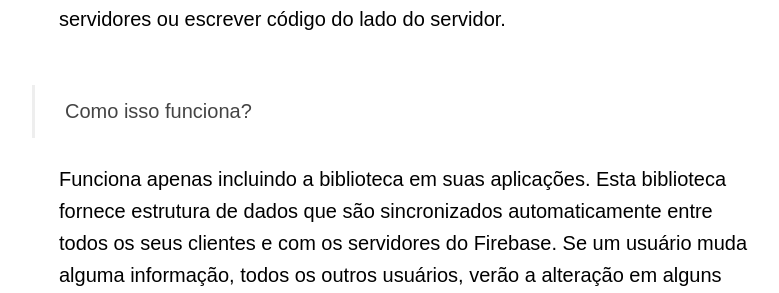
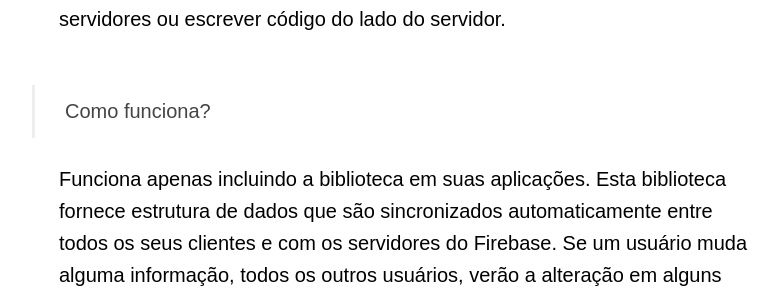
Before and after one commit to fabriciomrkonell/fabriciomrkonell, a Jekyll site: the page built from _posts/2014-02-07-angularjs-firebase.markdown, in a window 1280 px wide and 900 px high, scrolled down 463 px. Shown: the part 160-453 px from the top of the window, without its empty margins (231-1010 px from the left). Built offline with Jekyll 4.4.1, drawn with Linux system fonts in a browser that asks for light colours; some web fonts are replaced; Markdown is read by kramdown in place of the engine named in the settings; comment, search, counter and statistics services are not loaded.

Commit message:
Corrigindo Post

```diff
--- a/_posts/2014-02-07-angularjs-firebase.markdown
+++ b/_posts/2014-02-07-angularjs-firebase.markdown
@@ -8,7 +8,7 @@ categories: Blog
 <h3>O que é Firebase?</h3>
 Firebase é um banco de dados backend em tempo real, ideal para aplicações web. Ele permite criar aplicativos sem o incômodo de gerenciamento de servidores ou escrever código do lado do servidor.
 
-<h3>Como isso funciona?</h3>
+<h3>Como funciona?</h3>
 Funciona apenas incluindo a biblioteca em suas aplicações. Esta biblioteca fornece estrutura de dados que são sincronizados automaticamente entre todos os seus clientes e com os servidores do Firebase.
 Se um usuário muda alguma informação, todos os outros usuários, verão a alteração em alguns milisegundos.
 
```
